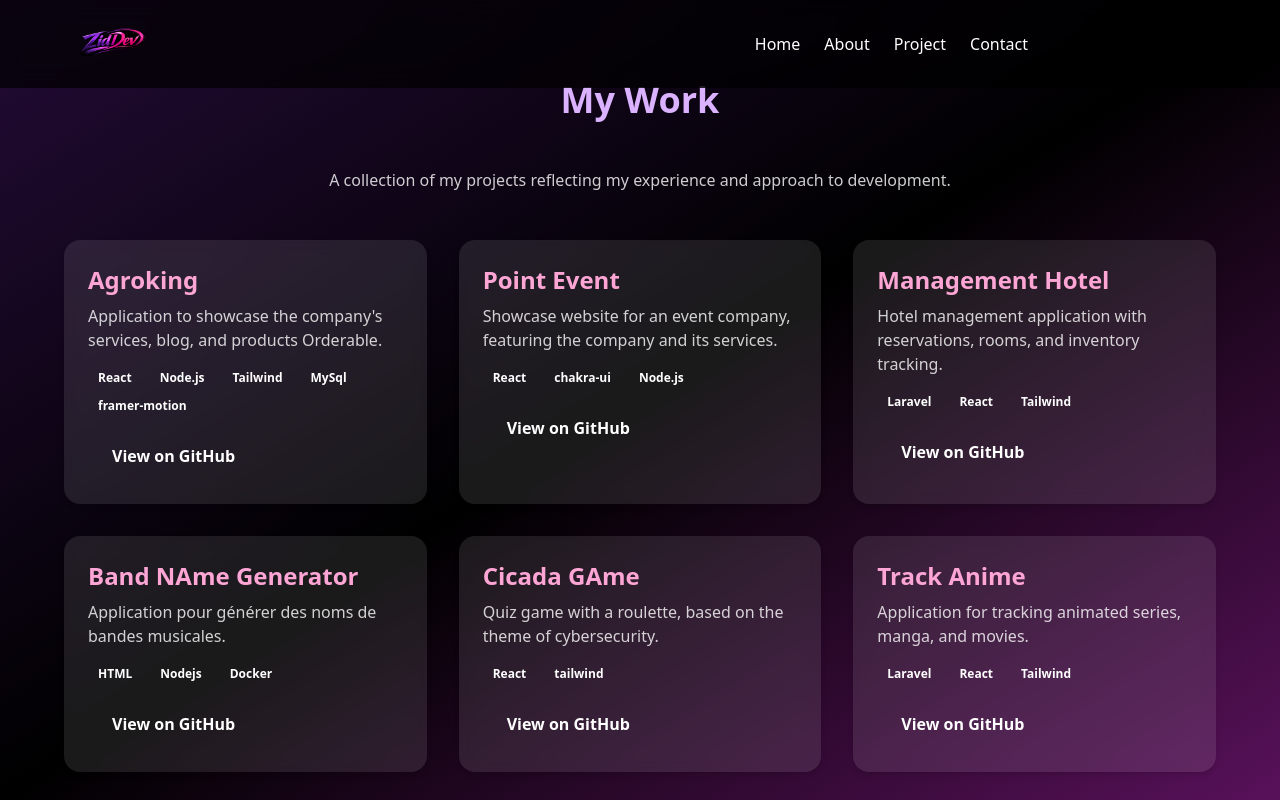
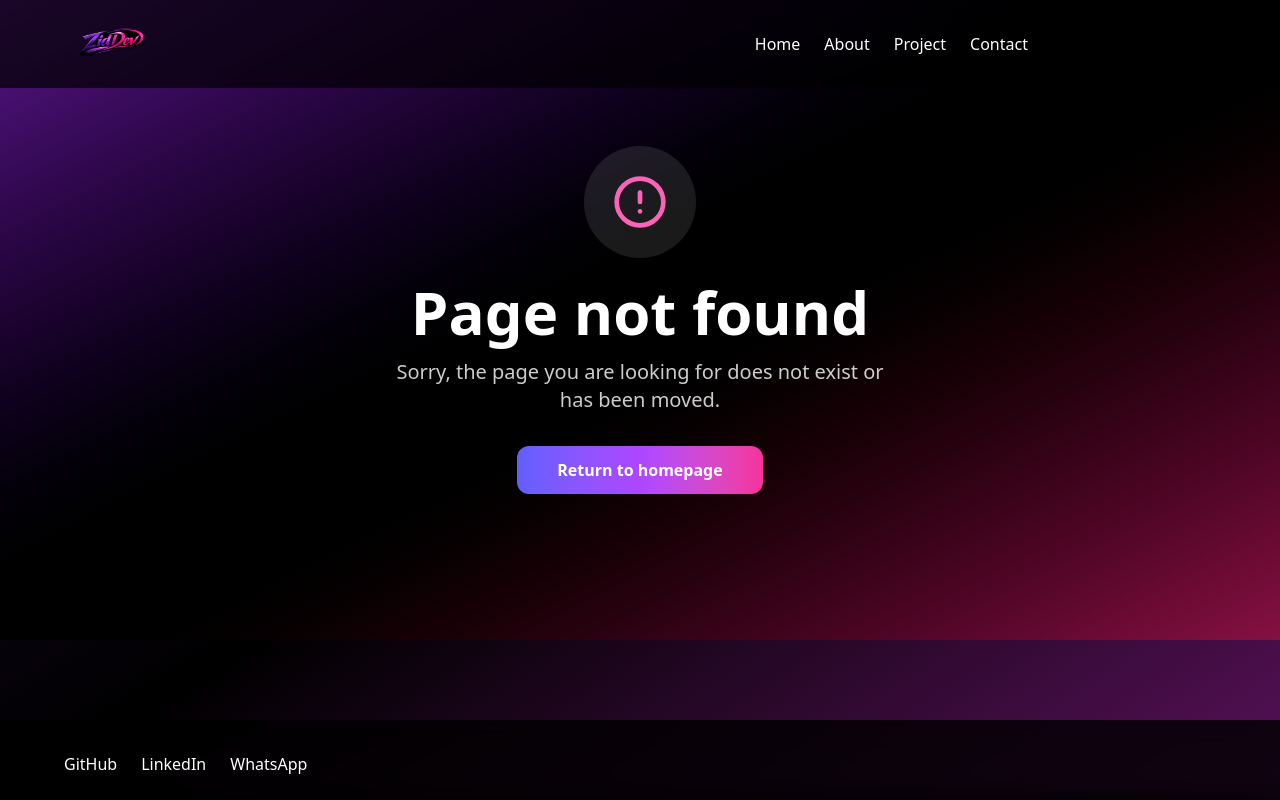
Before and after one commit to Zid04/Porfolio_Zida, a React (Vite) app: page /projects in a window 1280 px wide. Shown: the top 800 px of the page. Built offline with nearby package versions, Linux system fonts and the light colour scheme.

Commit message:
Fix imports and NavBar

```diff
--- a/src/App.jsx
+++ b/src/App.jsx
@@ -13,9 +13,9 @@ function App() {
       <NavBar />
       <Routes>
         <Route path="/" element={<Home />} />
-        <Route path="/projects" element={<Project />} />
-        <Route path="/about" element={<About />} />
-        <Route path="/contact" element={<Contact />} />
+        <Route path="/Project" element={<Project />} />
+        <Route path="/About" element={<About />} />
+        <Route path="/Contact" element={<Contact />} />
         <Route path="*" element={<NotFound />} />
       </Routes>
       <Footer />
```
